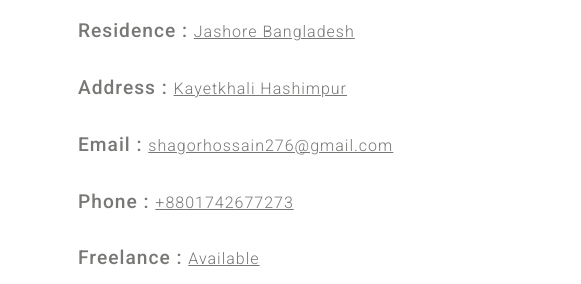
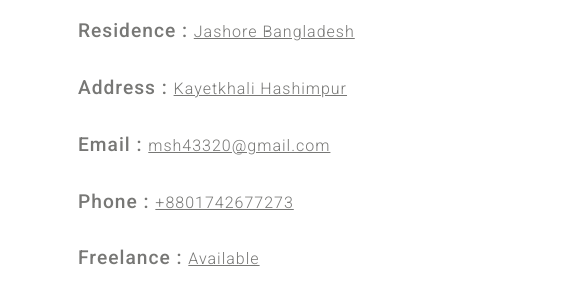
Before and after one commit to shagor-coder/portfolio, a website with bundled scripts: page index.html in a window 1280 px wide. Both pictures are taken after a click on the item "About". Shown: the part 364-648 px from the top of the page, 699-1280 px from the left. Built offline with nearby package versions, Linux system fonts and the light colour scheme; files whose address does not match are found by name.

Commit message:
Update index.html

```diff
--- a/index.html
+++ b/index.html
@@ -116,7 +116,7 @@
                             <p class="intro-p">Address : <span class="intro-span">Kayetkhali Hashimpur</span></p>
                         </li>
                         <li>
-                            <p class="intro-p">Email : <span class="intro-span">shagorhossain276@gmail.com</span></p>
+                            <p class="intro-p">Email : <span class="intro-span">msh43320@gmail.com</span></p>
                         </li>
                         <li>
                             <p class="intro-p">Phone : <span class="intro-span">+8801742677273</span></p>
```
